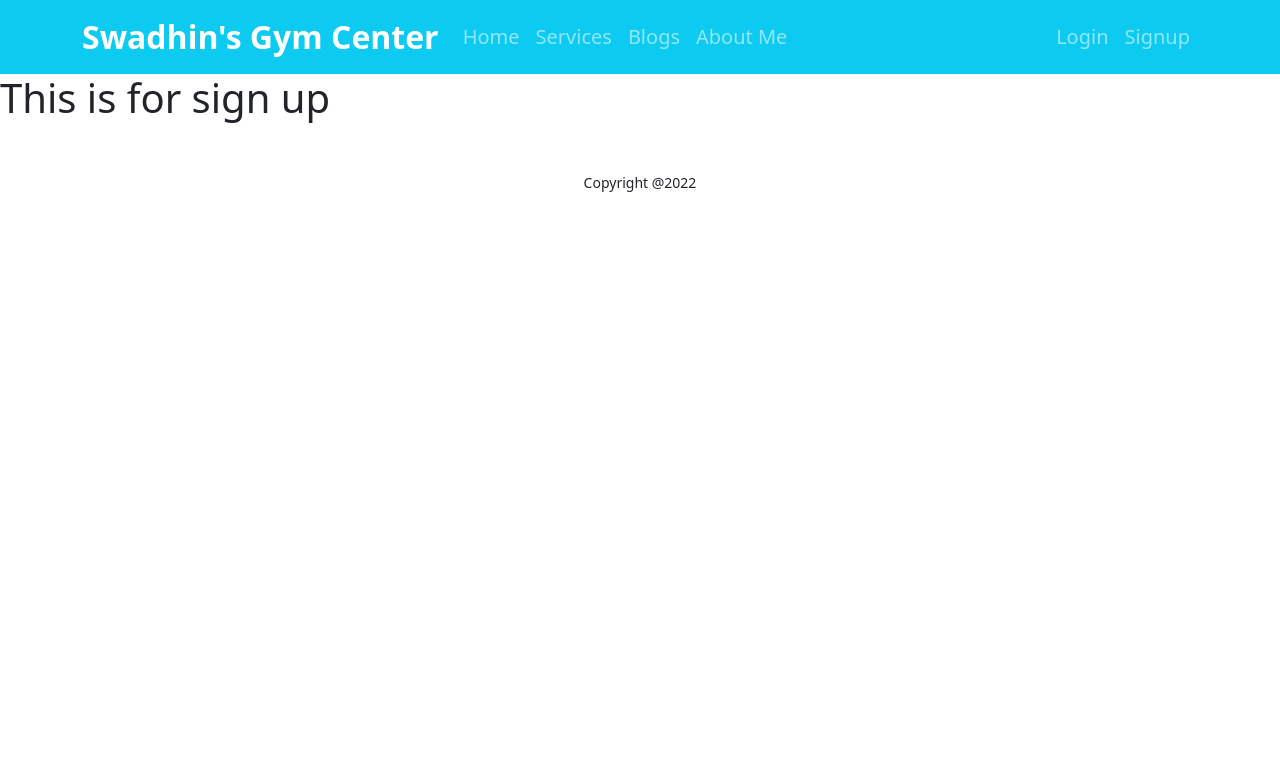
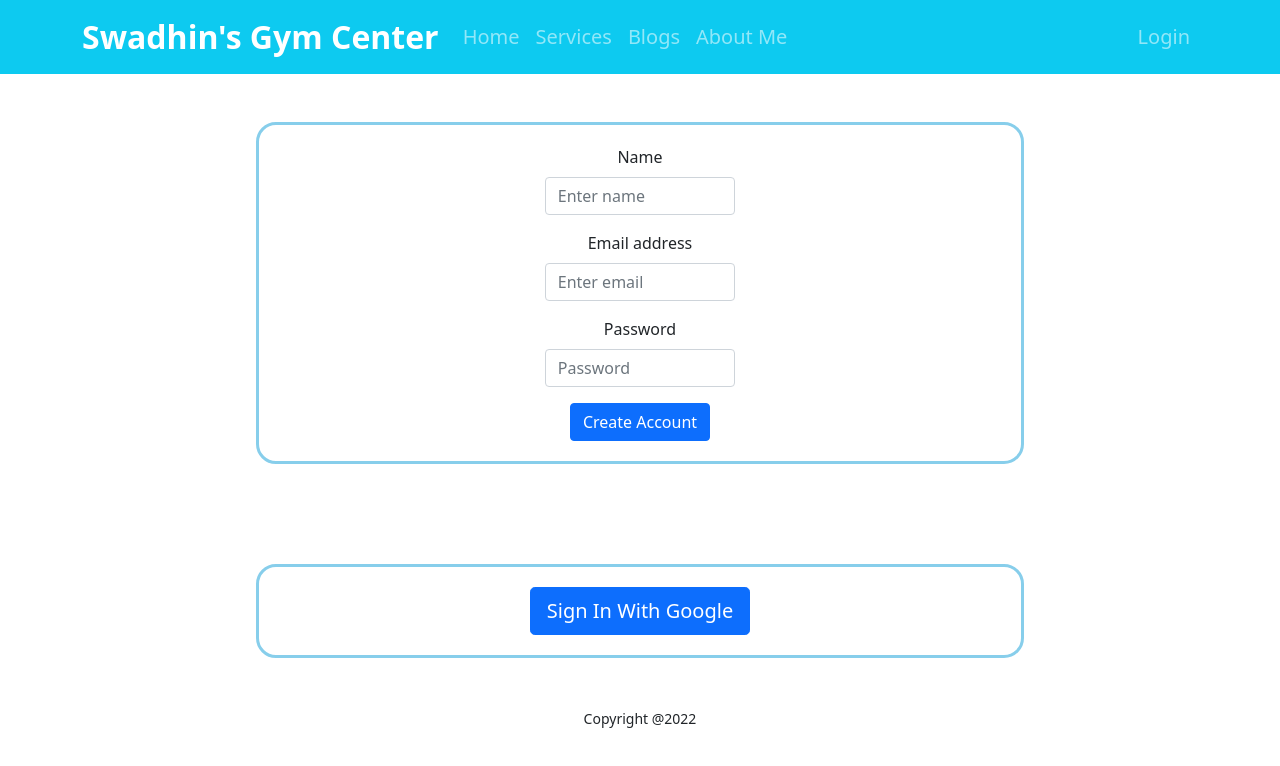
Before and after one commit to swadhin503/independent-service-provider, a React (Create React App) app: page /signup in a window 1280 px wide. Shown: the top 766 px of the page. Built offline with nearby package versions, Linux system fonts and the light colour scheme; no server answers.

Commit message:
sig in with email & passord and google added

```diff
--- a/package.json
+++ b/package.json
@@ -11,6 +11,7 @@
     "react": "^18.0.0",
     "react-bootstrap": "^2.2.3",
     "react-dom": "^18.0.0",
+    "react-firebase-hooks": "^5.0.3",
     "react-router-dom": "^6.3.0",
     "react-scripts": "5.0.1",
     "web-vitals": "^2.1.4"
--- a/src/App.js
+++ b/src/App.js
@@ -10,6 +10,8 @@ import Blogs from './components/Blogs/Blogs';
 import About from './components/About/About';
 import Login from './components/Login/Login';
 import Signup from './components/Signup/Signup';
+import Checkout from './components/Checkout/Checkout';
+import RequireAuth from './components/RequireAuth/RequireAuth';
 
 function App() {
   return (
@@ -24,6 +26,11 @@ function App() {
         <Route path="/about" element={<About></About>}></Route>
         <Route path="/login" element={<Login></Login>}></Route>
         <Route path="/signup" element={<Signup></Signup>}></Route>
+        <Route path="/checkout" element={
+          <RequireAuth>
+            <Checkout></Checkout>
+          </RequireAuth>
+        }></Route>
       </Routes>
 
       <Footer></Footer>
--- /dev/null
+++ b/src/components/Checkout/Checkout.js
@@ -0,0 +1,11 @@
+import React from 'react';
+
+const Checkout = () => {
+    return (
+        <div>
+            <h1 className="text-center">You Can Pay for this item from here.</h1>
+        </div>
+    );
+};
+
+export default Checkout;
--- a/src/components/Header/Header.js
+++ b/src/components/Header/Header.js
@@ -1,9 +1,16 @@
+import { signOut } from 'firebase/auth';
 import React from 'react';
 import { Container, Nav, Navbar } from 'react-bootstrap';
+import { useAuthState } from 'react-firebase-hooks/auth';
 import { Link } from 'react-router-dom';
+import auth from '../../firebase.init';
 import './Header.css';
 
 const Header = () => {
+    const [user] = useAuthState(auth);
+    const handleSignOut = () => {
+        signOut(auth);
+    }
     return (
 
         <Navbar collapseOnSelect expand="lg" bg="info" variant="dark">
@@ -18,10 +25,12 @@ const Header = () => {
                     <Nav.Link as={Link} to="/about" className="fs-5">About Me</Nav.Link>
                 </Nav>
                 <Nav>
-                    <Nav.Link as={Link} to="/login" className="fs-5">Login</Nav.Link>
-                    <Nav.Link as={Link} to="/signup" className="fs-5">
-                    Signup
-                    </Nav.Link>
+                    {
+                        user ?
+                        <button onClick={handleSignOut}>Sign Out</button>
+                        :
+                        <Nav.Link as={Link} to="/login" className="fs-5">Login</Nav.Link>
+                    }
                 </Nav>
                 </Navbar.Collapse>
             </Container>
--- a/src/components/Login/Login.css
+++ b/src/components/Login/Login.css
@@ -0,0 +1,23 @@
+.login-border{
+    border: 3px solid skyblue;
+    width:60%;
+    padding-top: 20px;
+    padding-bottom: 20px;
+    margin: 0 auto;
+    border-radius:20px;
+}
+.social-login{
+    margin-top:100px;
+    border: 3px solid skyblue;
+    padding-top: 20px;
+    padding-bottom: 20px;
+    width: 60%;
+    border-radius: 20px;
+}
+.signup-link{
+    text-align: center;
+    margin-top:20px;
+}
+.signup-link a{
+    text-decoration: none;
+}
--- a/src/components/Login/Login.js
+++ b/src/components/Login/Login.js
@@ -1,10 +1,67 @@
-import React from 'react';
+import React, { useState } from 'react';
+import { Button, Form } from 'react-bootstrap';
+import auth from '../../firebase.init';
+import './Login.css';
+import { useSignInWithEmailAndPassword, useSignInWithGoogle } from 'react-firebase-hooks/auth';
+import { Link, useLocation, useNavigate } from 'react-router-dom';
 
 const Login = () => {
+
+    const [email, setEmail] = useState('');
+    const [password, setPassword] = useState('');
+    const [
+        signInWithEmailAndPassword,user1
+      ] = useSignInWithEmailAndPassword(auth);
+      const [signInWithGoogle, user, loading, error] = useSignInWithGoogle(auth);
+
+      const navigate = useNavigate();
+      const location = useLocation();
+      const from = location.state?.from?.pathname || '/';
+
+      if(user || user1){
+          navigate(from,{replace:true});
+      }
+
+      const handleEmail = (event) => {
+          setEmail(event.target.value);
+      }
+      const handlePassword = (event) => {
+          setPassword(event.target.value);
+      }
+      const handleSignIn = (event) => {
+          event.preventDefault();
+          signInWithEmailAndPassword(email,password);
+      }
+      const handleGoogleSignIn = (event) => {
+
+          signInWithGoogle();
+      }
     return (
         <div>
-            <h3>This is for log in</h3>
-        </div>
+                <Form className="text-center mt-5 login-border">
+                 <Form.Group className="mb-3" controlId="formBasicEmail">
+                    <Form.Label>Email address</Form.Label>
+                    <Form.Control onBlur={handleEmail} type="email" placeholder="Enter email" className="w-25 d-block mx-auto" />
+                </Form.Group>
+
+                <Form.Group className="mb-3" controlId="formBasicPassword">
+                    <Form.Label>Password</Form.Label>
+                    <Form.Control onBlur={handlePassword} type="password" placeholder="Password" className="w-25 d-block mx-auto" />
+                </Form.Group>
+                <Form.Group className="mb-3" controlId="formBasicCheckbox">
+                </Form.Group>
+                <Button onClick={handleSignIn} variant="primary" type="submit">
+                    Login
+                </Button>
+              </Form>
+              <p className="signup-link">New to Swadhin's Gym Center? <Link to='/signup'>Create an account</Link></p>
+              <div className="social-login mx-auto">
+                <Button onClick={handleGoogleSignIn} className="d-block mx-auto" variant="primary" size="lg">
+                Sign In With Google
+                </Button>
+              </div>
+            </div>
+
     );
 };
 
--- /dev/null
+++ b/src/components/RequireAuth/RequireAuth.js
@@ -0,0 +1,16 @@
+
+import React from 'react';
+import { useAuthState } from 'react-firebase-hooks/auth';
+import { Navigate, useLocation } from 'react-router-dom';
+import auth from '../../firebase.init';
+
+const RequireAuth = ({children}) => {
+    const [user] = useAuthState(auth);
+    const location = useLocation();
+    if (!user){
+        return <Navigate to="/login" state={{from:location}} replace > </Navigate>
+    }
+    return children;
+};
+
+export default RequireAuth;
--- a/src/components/Servicess/Servicess.js
+++ b/src/components/Servicess/Servicess.js
@@ -1,10 +1,16 @@
 import React from 'react';
 import { Button, Card } from 'react-bootstrap';
+import { useNavigate } from 'react-router-dom';
 import image1 from '../../images/body-building.jpg';
 import image2 from '../../images/health-club.jpg';
 import image3 from '../../images/ladues-gym-service.jpg';
 
 const Servicess = () => {
+
+    const navigate = useNavigate();
+    const checkout = () => {
+        navigate('/checkout');
+    }
     return (
         <div className="container mt-5">
             <div className="row">
@@ -17,7 +23,7 @@ const Servicess = () => {
                         Bodybuilding is the use of progressive resistance exercise to control and develop one's muscles by muscle hypertrophy for aesthetic purposes.It is distinct from similar activities such as powerlifting because it focuses on physical appearance instead of strength.
                         </Card.Text>
                         <Card.Text>Price: $200</Card.Text>
-                        <Button className="text-white" variant="info">Book Now</Button>
+                        <Button onClick={checkout} className="text-white" variant="info">Book Now</Button>
                         </Card.Body>
                     </Card>
                 </div>
@@ -30,7 +36,7 @@ const Servicess = () => {
                         Experience Movati's World-Class gym equipment, fitness classes, & luxurious club amenities. World-class equipment, luxurious club amenities, classes, and dedicated women's areas. Showers Open. Enhanced Ventilation. Physical Distancing. Continous Cleaning.
                         </Card.Text>
                         <Card.Text>Price: $300</Card.Text>
-                        <Button className="text-white" variant="info">Book Now</Button>
+                        <Button onClick={checkout} className="text-white" variant="info">Book Now</Button>
                         </Card.Body>
                     </Card>
                 </div>
@@ -43,7 +49,7 @@ const Servicess = () => {
                         Achieve Your Fitness Goals With Our High-Tech Workout Equipment In 20-Minute Sessions. Reap Maximum Benefits From Every Session With Our ARX Workouts. Book A Free Workout Today. Personal Training. Metabolic Testing.
                         </Card.Text>
                         <Card.Text>Price: $250</Card.Text>
-                        <Button className="text-white" variant="info">Book Now</Button>
+                        <Button onClick={checkout} className="text-white" variant="info">Book Now</Button>
                         </Card.Body>
                     </Card>
                 </div>
--- a/src/components/Signup/Signup.js
+++ b/src/components/Signup/Signup.js
@@ -1,9 +1,71 @@
-import React from 'react';
+import React, { useState } from 'react';
+import { Button, Form } from 'react-bootstrap';
+import { useCreateUserWithEmailAndPassword, useSignInWithGoogle } from 'react-firebase-hooks/auth';
+import { useNavigate } from 'react-router-dom';
+import auth from '../../firebase.init';
 
 const Signup = () => {
+
+    const [email, setEmail] = useState('');
+    const [password, setPassword] = useState('');
+
+    // const SendEmailVerification = () => {
+    // const [email, setEmail] = useState('');
+    // const [sendEmailVerification] = useSendEmailVerification(
+    //   auth
+    // );
+    const [
+        createUserWithEmailAndPassword,
+        user,
+        error
+      ] = useCreateUserWithEmailAndPassword(auth,{sendEmailVerification: true});
+      const [signInWithGoogle, user1] = useSignInWithGoogle(auth);
+
+      const handleEmail = (event) => {
+          setEmail(event.target.value);
+      }
+      const handlePassword = (event) => {
+          setPassword(event.target.value);
+      }
+      const handleGoogleSignIn = (event) => {
+
+        signInWithGoogle();
+    }
+      const handleCreateUser = (event) => {
+        //   event.preventDefault();
+          createUserWithEmailAndPassword(email, password);
+      }
+      const navigate = useNavigate();
+      if(user || user1){
+          navigate('/');
+      }
     return (
         <div>
-            <h1>This is for sign up</h1>
+            <Form className="text-center mt-5 login-border">
+                 <Form.Group className="mb-3" controlId="formBasicEmail">
+                    <Form.Label>Name</Form.Label>
+                    <Form.Control type="text" placeholder="Enter name" className="w-25 d-block mx-auto" />
+                </Form.Group>
+                 <Form.Group className="mb-3" controlId="formBasicEmail">
+                    <Form.Label>Email address</Form.Label>
+                    <Form.Control onBlur={handleEmail} type="email" placeholder="Enter email" className="w-25 d-block mx-auto" />
+                </Form.Group>
+
+                <Form.Group className="mb-3" controlId="formBasicPassword">
+                    <Form.Label>Password</Form.Label>
+                    <Form.Control onBlur={handlePassword} type="password" placeholder="Password" className="w-25 d-block mx-auto" />
+                </Form.Group>
+                <Form.Group className="mb-3" controlId="formBasicCheckbox">
+                </Form.Group>
+                <Button onClick={handleCreateUser} variant="primary" type="submit">
+                    Create Account
+                </Button>
+              </Form>
+              <div className="social-login mx-auto">
+                <Button onClick={handleGoogleSignIn} className="d-block mx-auto" variant="primary" size="lg">
+                Sign In With Google
+                </Button>
+              </div>
         </div>
     );
 };
```
Also changed, not shown: 1 other file (tests, documents, lock files or other folders).
